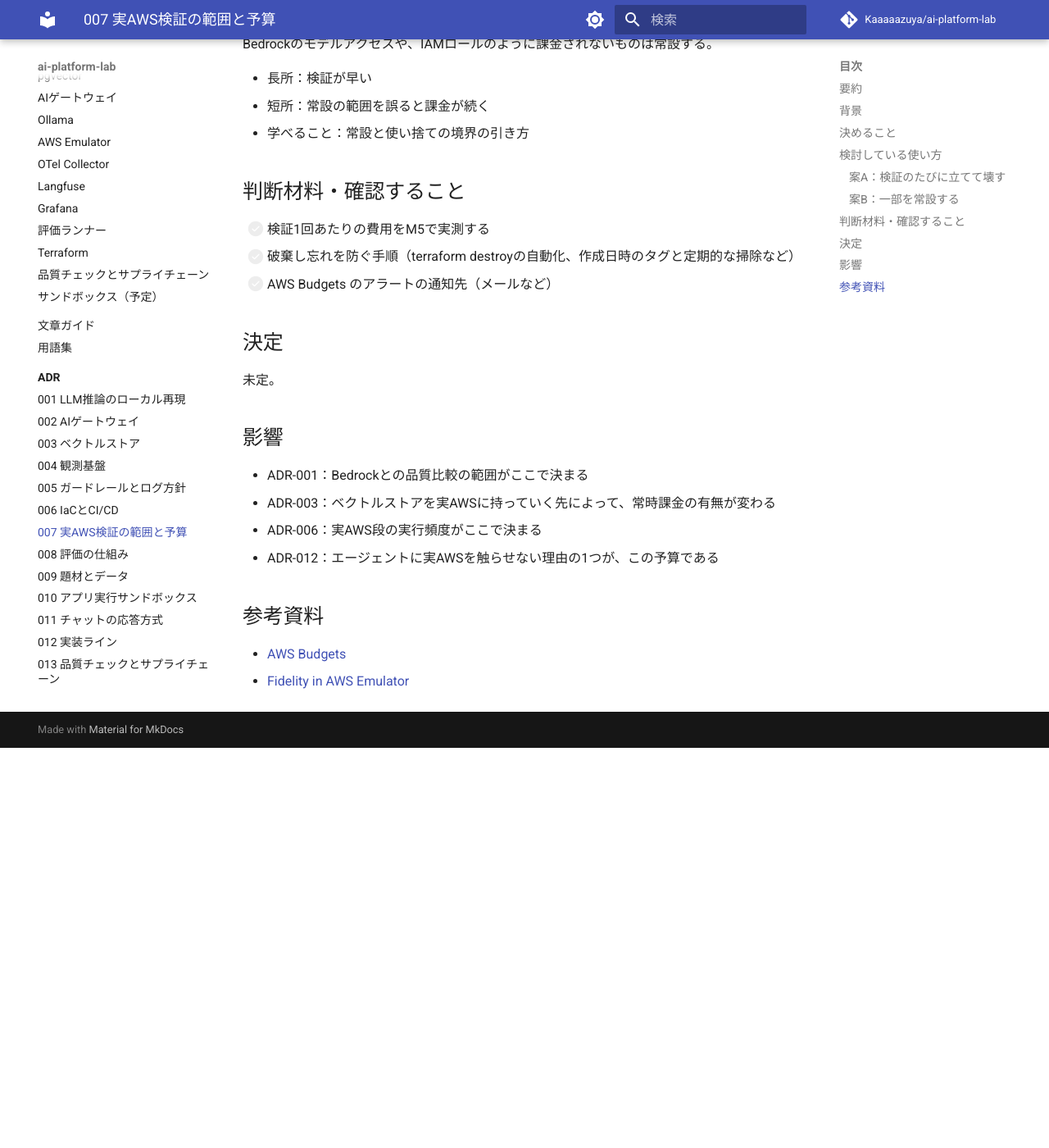
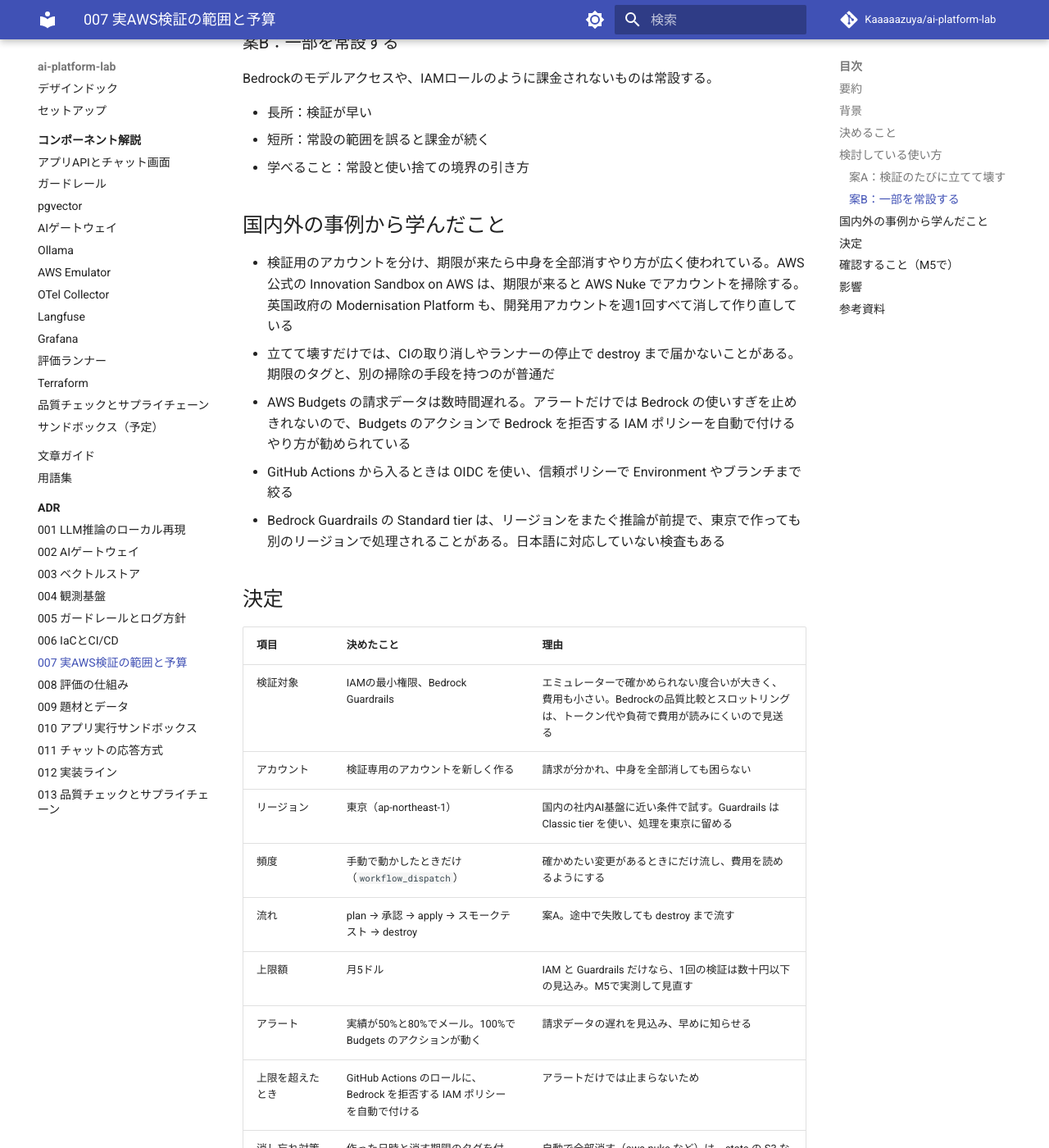
Before and after one commit to Kaaaaazuya/ai-platform-lab, an MkDocs documentation site: the page built from docs/adr/0007-aws-budget.md, in a window 1280 px wide and 1400 px high, scrolled down 1685 px. Shown: the whole window at 82% size. Built offline with MkDocs 1.6.1 and Material for MkDocs 9.7.7, drawn with Linux system fonts in a browser that asks for light colours; comment, search, counter and statistics services are not loaded; before the commit the page ends 2597 px from its top, so only the background shows below that; some of the changed text lies outside the part shown.

Commit message:
docs: decide ADR-007 (real-AWS scope and budget)
- Verify only IAM least privilege and Bedrock Guardrails
- Dedicated account in Tokyo, run manually with approval, destroy after
- USD 5/month; alerts at 50/80%, deny Bedrock at 100% via Budgets action
- Expiry tags plus a daily check for leftovers
- Align ADR-006 and the design doc

Co-Authored-By: Claude Opus 5.5 <noreply@anthropic.com>
Claude-Session: https://claude.ai/code/session_01RvGuop5SsmDaHxnBm3XBxt

```diff
--- a/docs/adr/0007-aws-budget.md
+++ b/docs/adr/0007-aws-budget.md
@@ -1,12 +1,14 @@
 # ADR-007 実AWSで検証する範囲と予算
 
-ステータス: Proposed（未決定。M5の前に決める）
+ステータス: Accepted（2026-11-17。上限額はM5で実測して見直す）
 
 ## 要約
 
-- ローカルでは確かめられないもの（IAM、Bedrock、Bedrock Guardrails、スロットリング）だけを実AWSで確かめる
-- 検証のたびにすべて壊すか、課金されないもの（IAMロール、モデルアクセス）だけ残すかを決める。常時課金のサービスは使わない
-- 月の上限額とアラートの設定は、M5の前に決める
+- 実AWSで確かめるのは、IAMの最小権限と Bedrock Guardrails の2つに絞る。Bedrockの品質比較とスロットリングは、いまはやらない
+- 検証専用のAWSアカウントを新しく作り、東京リージョンで動かす
+- 検証は手動で動かしたときだけ流す。承認してから apply し、確かめたら destroy する
+- 月の上限は5ドル。50%と80%でメールが届き、100%で Bedrock を呼べなくする
+- 消し忘れに備え、期限のタグを付けて毎日残りを探す。消すのは人が決める
 
 ## 背景
 
@@ -47,24 +49,50 @@ Bedrockのモデルアクセスや、IAMロールのように課金されない
 - 短所：常設の範囲を誤ると課金が続く
 - 学べること：常設と使い捨ての境界の引き方
 
-## 判断材料・確認すること
+## 国内外の事例から学んだこと
 
-- [ ] 検証1回あたりの費用をM5で実測する
-- [ ] 破棄し忘れを防ぐ手順（terraform destroyの自動化、作成日時のタグと定期的な掃除など）
-- [ ] AWS Budgets のアラートの通知先（メールなど）
+- 検証用のアカウントを分け、期限が来たら中身を全部消すやり方が広く使われている。AWS公式の Innovation Sandbox on AWS は、期限が来ると AWS Nuke でアカウントを掃除する。英国政府の Modernisation Platform も、開発用アカウントを週1回すべて消して作り直している
+- 立てて壊すだけでは、CIの取り消しやランナーの停止で destroy まで届かないことがある。期限のタグと、別の掃除の手段を持つのが普通だ
+- AWS Budgets の請求データは数時間遅れる。アラートだけでは Bedrock の使いすぎを止めきれないので、Budgets のアクションで Bedrock を拒否する IAM ポリシーを自動で付けるやり方が勧められている
+- GitHub Actions から入るときは OIDC を使い、信頼ポリシーで Environment やブランチまで絞る
+- Bedrock Guardrails の Standard tier は、リージョンをまたぐ推論が前提で、東京で作っても別のリージョンで処理されることがある。日本語に対応していない検査もある
 
 ## 決定
 
-未定。
+| 項目 | 決めたこと | 理由 |
+| --- | --- | --- |
+| 検証対象 | IAMの最小権限、Bedrock Guardrails | エミュレーターで確かめられない度合いが大きく、費用も小さい。Bedrockの品質比較とスロットリングは、トークン代や負荷で費用が読みにくいので見送る |
+| アカウント | 検証専用のアカウントを新しく作る | 請求が分かれ、中身を全部消しても困らない |
+| リージョン | 東京（ap-northeast-1） | 国内の社内AI基盤に近い条件で試す。Guardrails は Classic tier を使い、処理を東京に留める |
+| 頻度 | 手動で動かしたときだけ（`workflow_dispatch`） | 確かめたい変更があるときにだけ流し、費用を読めるようにする |
+| 流れ | plan → 承認 → apply → スモークテスト → destroy | 案A。途中で失敗しても destroy まで流す |
+| 上限額 | 月5ドル | IAM と Guardrails だけなら、1回の検証は数十円以下の見込み。M5で実測して見直す |
+| アラート | 実績が50%と80%でメール。100%で Budgets のアクションが動く | 請求データの遅れを見込み、早めに知らせる |
+| 上限を超えたとき | GitHub Actions のロールに、Bedrock を拒否する IAM ポリシーを自動で付ける | アラートだけでは止まらないため |
+| 消し忘れ対策 | 作った日時と消す期限のタグを付け、毎日のワークフローで残りを探して知らせる。消すのは人 | 自動で全部消す（aws-nuke など）は、state の S3 などを除く設定が要り、誤って消す危険もある |
+| 入り方 | OIDC。信頼ポリシーで、このリポジトリの main と承認つきの Environment だけに絞る | 長く使える鍵を置かない |
+| 常設するもの | Terraform の state を置く S3 バケット、OIDC のプロバイダーとロール、Budgets | どれも課金はほぼない。常時課金のサービス（Kendra、OpenSearch のプロビジョンドなど）は使わない |
+
+## 確認すること（M5で）
+
+- [ ] 検証1回あたりの費用を実測し、上限額を見直す
+- [ ] Budgets のアクションが、本当に Bedrock の呼び出しを止めるか
+- [ ] Guardrails の Classic tier が東京で使え、日本語の入力でどの検査が効くか
+- [ ] destroy の後に、期限タグを探すワークフローが何も見つけないこと
 
 ## 影響
 
 - ADR-001：Bedrockとの品質比較の範囲がここで決まる
 - ADR-003：ベクトルストアを実AWSに持っていく先によって、常時課金の有無が変わる
-- ADR-006：実AWS段の実行頻度がここで決まる
+- ADR-006：実AWS段は、mainへのマージごとではなく、手動で動かしたときだけ流す
 - ADR-012：エージェントに実AWSを触らせない理由の1つが、この予算である
 
 ## 参考資料
 
 - [AWS Budgets](https://docs.aws.amazon.com/cost-management/latest/userguide/budgets-managing-costs.html)
 - [Fidelity in AWS Emulator](https://docs.aws.amazon.com/emulator/latest/userguide/fidelity.html)
+- [Innovation Sandbox on AWS](https://docs.aws.amazon.com/solutions/innovation-sandbox-on-aws/)
+- [Modernisation Platform: Auto-nuke](https://user-guide.modernisation-platform.service.justice.gov.uk/concepts/environments/auto-nuke.html)
+- [予算アクションを設定する](https://docs.aws.amazon.com/ja_jp/cost-management/latest/userguide/budgets-action-configure.html)
+- [GitHub Actions OIDC × Environments で複数 AWS アカウントへデプロイ（クラスメソッド）](https://dev.classmethod.jp/articles/ithub-actions-oidc-environments-multi-account-deploy/)
+- [Amazon Bedrock Guardrails の日本語での設定と料金（一創）](https://www.issoh.co.jp/tech/details/4265/)
```
Also changed, not shown: docs/adr/0006-iac-cicd.md (+1 -1 lines), docs/adr/index.md (+1 -1 lines), docs/index.md (+8 -8 lines).
